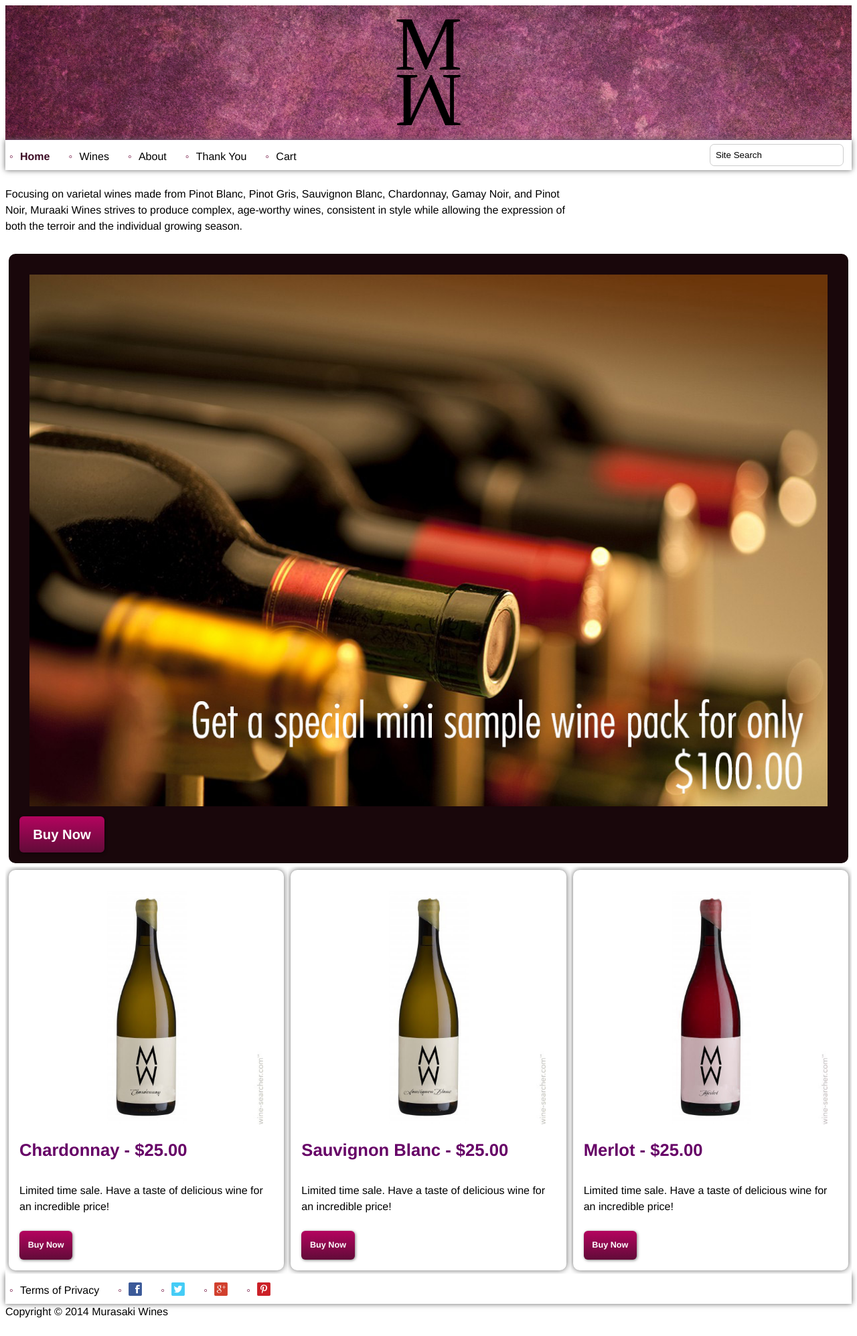
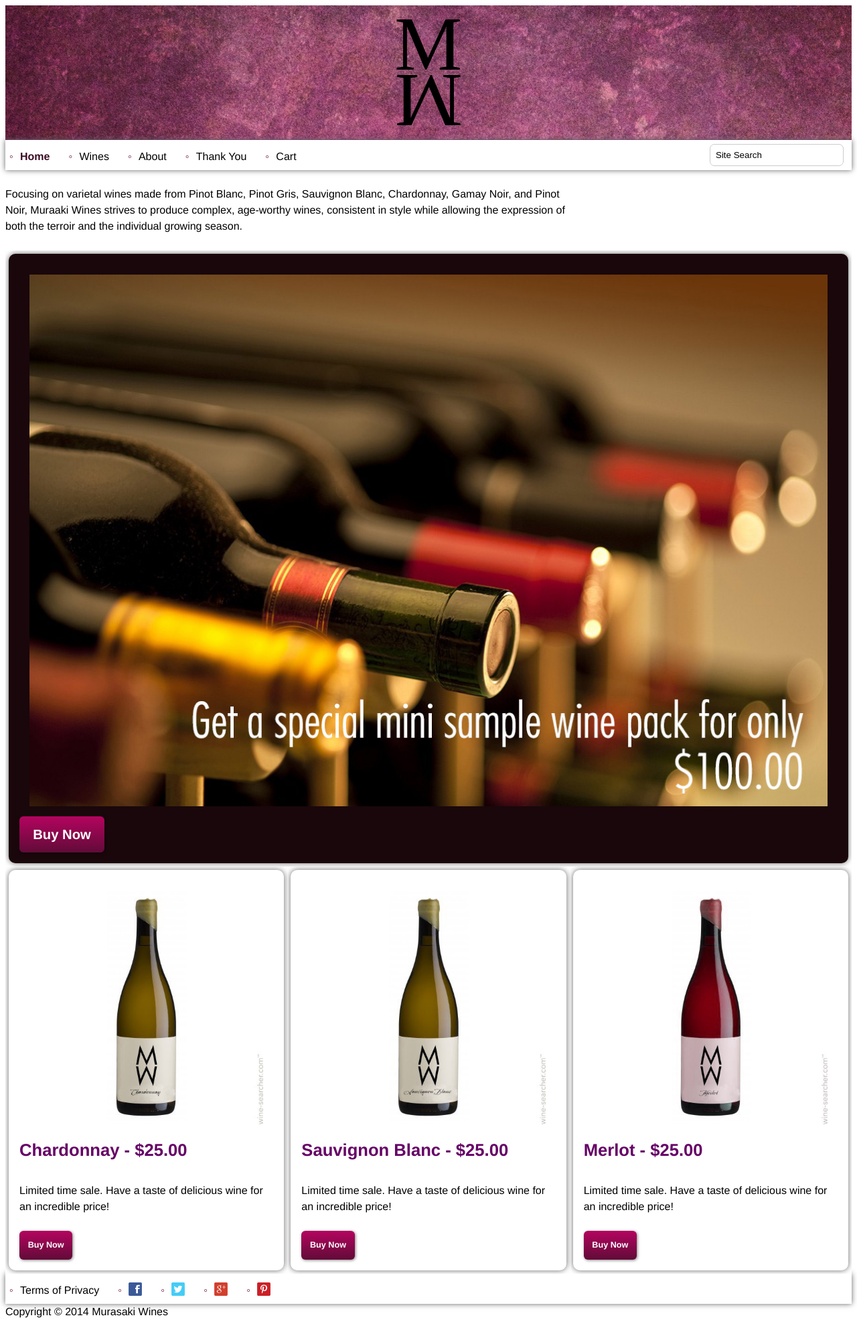
Before and after one commit to JamAbalos/ecommerce-website, a Jekyll site: the page built from index.html, in a window 1280 px wide. Shown: the whole page at 67% size. Built offline with Jekyll 4.4.1, drawn with Linux system fonts in a browser that asks for light colours; some web fonts are replaced; Markdown is read by kramdown in place of the engine named in the settings.

Commit message:
Added box shadow to promo-large in promos.css

```diff
--- a/_includes/css/promos.css
+++ b/_includes/css/promos.css
@@ -29,6 +29,7 @@
 	border-radius: 10px;
 	padding: 1em;
 	margin: 5px;
+	box-shadow: 0 0 8px #666;
 
 }
 
```
